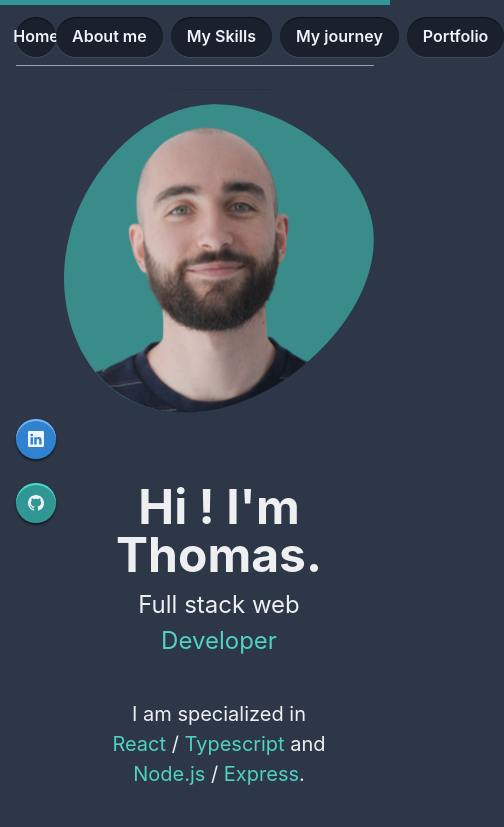
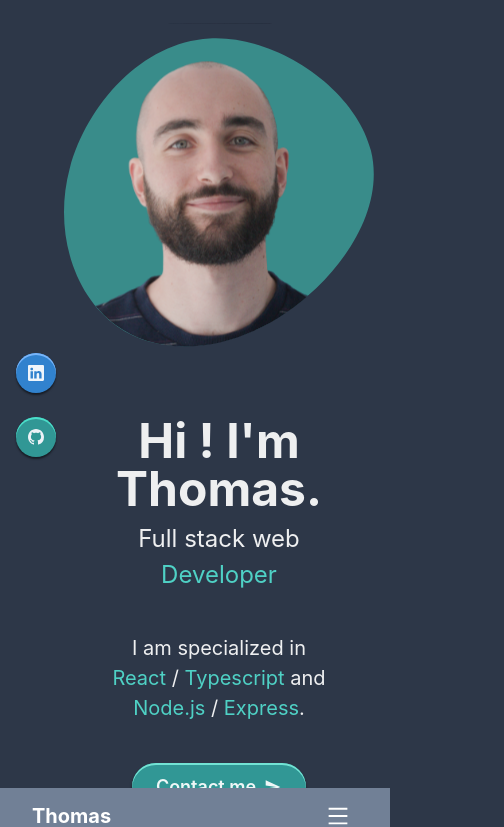
Before and after one commit to ThomasBergamin/portfolio, a React (Create React App) app: page / in a window 390 px wide. Shown: the top 827 px of the page, 504 px wide, since content can reach past the window. Built offline with nearby package versions, Linux system fonts and the light colour scheme.

Commit message:
feat: 🎸 improve drawer

```diff
--- a/src/components/MobileDrawer/MobileDrawer.tsx
+++ b/src/components/MobileDrawer/MobileDrawer.tsx
@@ -1,75 +1,77 @@
 import {
   Drawer,
-  Box,
   DrawerBody,
   DrawerContent,
-  DrawerHeader,
   DrawerOverlay,
-  Icon,
-  VStack,
-  Text,
   Grid,
+  DrawerCloseButton,
 } from '@chakra-ui/react';
 import { BiDirections, BiHome } from 'react-icons/bi';
 import { BsImageFill, BsPerson } from 'react-icons/bs';
 import { MdOutgoingMail, MdOutlineComputer } from 'react-icons/md';
+import MobileDrawerItem from './MobileDrawerItem';
 
-const MobileDrawer = () => {
+interface IMobileDrawer {
+  isOpen: boolean;
+  onClose: () => void;
+}
+
+const MobileDrawer = ({ isOpen, onClose }: IMobileDrawer) => {
   return (
-    <Drawer
-      placement="bottom"
-      isOpen={false}
-      onClose={() => console.log('closed')}
-    >
+    <Drawer placement="bottom" isOpen={isOpen} onClose={onClose}>
       <DrawerOverlay />
       <DrawerContent
         color="whiteAlpha.900"
         backgroundColor="gray.600"
         borderTopRadius="3xl"
+        pt={6}
+        pb={10}
       >
-        <DrawerHeader borderBottomWidth="1px">Basic Drawer</DrawerHeader>
         <DrawerBody>
           <Grid
             templateColumns={'repeat(3, 1fr)'}
             templateRows={'repeat(2, 1fr)'}
+            gap="8"
+            mt={6}
           >
-            <VStack>
-              <Icon fontSize={24}>
-                <BiHome />
-              </Icon>
-              <Text>Home</Text>
-            </VStack>
-            <VStack>
-              <Icon fontSize={24}>
-                <BsPerson />
-              </Icon>
-              <Text>About Me</Text>
-            </VStack>
-            <VStack>
-              <Icon fontSize={24}>
-                <MdOutlineComputer />
-              </Icon>
-              <Text>My skills</Text>
-            </VStack>
-            <VStack>
-              <Icon fontSize={24}>
-                <BiDirections />
-              </Icon>
-              <Text>My journey</Text>
-            </VStack>
-            <VStack>
-              <Icon fontSize={22}>
-                <BsImageFill />
-              </Icon>
-              <Text>My portfolio</Text>
-            </VStack>
-            <VStack>
-              <Icon fontSize={24}>
-                <MdOutgoingMail />
-              </Icon>
-              <Text>Contact me</Text>
-            </VStack>
+            <MobileDrawerItem
+              onClose={onClose}
+              path="home"
+              text="Home"
+              icon={<BiHome />}
+            />
+            <MobileDrawerItem
+              onClose={onClose}
+              path="about"
+              text="About"
+              icon={<BsPerson />}
+            />
+            <MobileDrawerItem
+              onClose={onClose}
+              path="skills"
+              text="Skills"
+              icon={<MdOutlineComputer />}
+            />
+            <MobileDrawerItem
+              onClose={onClose}
+              path="qualification"
+              text="Journey"
+              icon={<BiDirections />}
+            />
+            <MobileDrawerItem
+              onClose={onClose}
+              path="portfolio"
+              text="Portfolio"
+              icon={<BsImageFill />}
+            />
+            <MobileDrawerItem
+              onClose={onClose}
+              path="contact"
+              text="Contact"
+              icon={<MdOutgoingMail />}
+            />
           </Grid>
+          <DrawerCloseButton />
         </DrawerBody>
       </DrawerContent>
     </Drawer>
--- /dev/null
+++ b/src/components/MobileDrawer/MobileDrawerContainer.tsx
@@ -0,0 +1,37 @@
+import { Flex, useBoolean, IconButton, Spacer, Text } from '@chakra-ui/react';
+import MobileDrawer from './MobileDrawer';
+import { AiOutlineMenu } from 'react-icons/ai';
+
+const MobileDrawerContainer = () => {
+  const [isOpen, setIsOpen] = useBoolean(false);
+  return (
+    <>
+      <Flex
+        position="fixed"
+        w="100%"
+        bottom="0"
+        left="0"
+        backgroundColor="gray.500"
+        zIndex="3"
+        px="2rem"
+        py={2}
+        alignItems="center"
+      >
+        <Text fontWeight="bold" fontSize="xl" color="white">
+          Thomas
+        </Text>
+        <Spacer />
+        <IconButton
+          color="white"
+          variant="ghost"
+          aria-label="Open Drawer Menu"
+          icon={<AiOutlineMenu size={24} />}
+          onClick={setIsOpen.on}
+        ></IconButton>
+      </Flex>
+      <MobileDrawer isOpen={isOpen} onClose={setIsOpen.off} />
+    </>
+  );
+};
+
+export default MobileDrawerContainer;
--- /dev/null
+++ b/src/components/MobileDrawer/MobileDrawerItem.tsx
@@ -0,0 +1,45 @@
+import { VStack, Icon, Text } from '@chakra-ui/react';
+import { ReactElement } from 'react';
+
+interface IMobileDrawerItem {
+  text: string;
+  icon: ReactElement;
+  path: string;
+  onClose: () => void;
+}
+
+const MobileDrawerItem = ({ text, icon, path, onClose }: IMobileDrawerItem) => {
+  const handleClick = () => {
+    if (path === 'home') {
+      window.scroll({ top: 0, left: 0, behavior: 'smooth' });
+    } else {
+      const element = document.getElementById(path);
+      element &&
+        element.scrollIntoView({
+          behavior: 'smooth',
+          block: 'start',
+        });
+    }
+
+    let scrollTimeout: NodeJS.Timeout;
+    addEventListener('scroll', () => {
+      clearTimeout(scrollTimeout);
+      scrollTimeout = setTimeout(function () {
+        onClose();
+      }, 100);
+    });
+  };
+  return (
+    <VStack
+      as="button"
+      onClick={handleClick}
+      alignItems="center"
+      justifyContent="center"
+    >
+      <Icon fontSize={24}>{icon}</Icon>
+      <Text>{text}</Text>
+    </VStack>
+  );
+};
+
+export default MobileDrawerItem;
--- a/src/components/ScrollUp/ScrollUp.tsx
+++ b/src/components/ScrollUp/ScrollUp.tsx
@@ -15,9 +15,8 @@ const ScrollUp = () => {
   return (
     <Button
       position="fixed"
-      size="lg"
       right="2rem"
-      bottom={offset < 450 ? '-20%' : '5rem'}
+      bottom={offset < 450 ? '-20%' : '6rem'}
       colorScheme="green"
       borderRadius="full"
       padding="0 .3rem"
--- a/src/components/Timeline/TimelineObject.tsx
+++ b/src/components/Timeline/TimelineObject.tsx
@@ -25,8 +25,6 @@ const TimelineObject = ({
         pl={isLargerThan768 ? '30px' : '70px'}
         pr={isLargerThan768 ? '30px' : '25px'}
         left={isLargerThan768 ? (position === 'left' ? 0 : '50%') : '0'}
-        /* left={isLargerThan768 ? (position === 'left' ? '171px' : '0px') : ' 0'} */
-
         _after={{
           content: `''`,
           position: 'absolute',
--- a/src/pages/Home.tsx
+++ b/src/pages/Home.tsx
@@ -1,4 +1,4 @@
-import { SlideFade } from '@chakra-ui/react';
+import { SlideFade, useMediaQuery } from '@chakra-ui/react';
 import { Footer } from '../components/Footer/Footer';
 import { Navbar } from '../components/Navbar/Navbar';
 
@@ -8,12 +8,14 @@ import Skills from './sections/Skills';
 import Qualification from './sections/Qualification';
 import Portfolio from './sections/Portfolio';
 import ScrollUp from '../components/ScrollUp/ScrollUp';
-import MobileDrawer from '../components/MobileDrawer/MobileDrawer';
+import MobileDrawerContainer from '../components/MobileDrawer/MobileDrawerContainer';
 
 const Home = () => {
+  const [isLargerThan768] = useMediaQuery('(min-width: 768px)');
   return (
     <>
-      <Navbar />
+      {isLargerThan768 ? <Navbar /> : <MobileDrawerContainer />}
+
       <SlideFade in offsetY="50px">
         <Main />
       </SlideFade>
@@ -23,7 +25,6 @@ const Home = () => {
       <Portfolio />
       <Footer />
       <ScrollUp />
-      <MobileDrawer />
     </>
   );
 };
```
